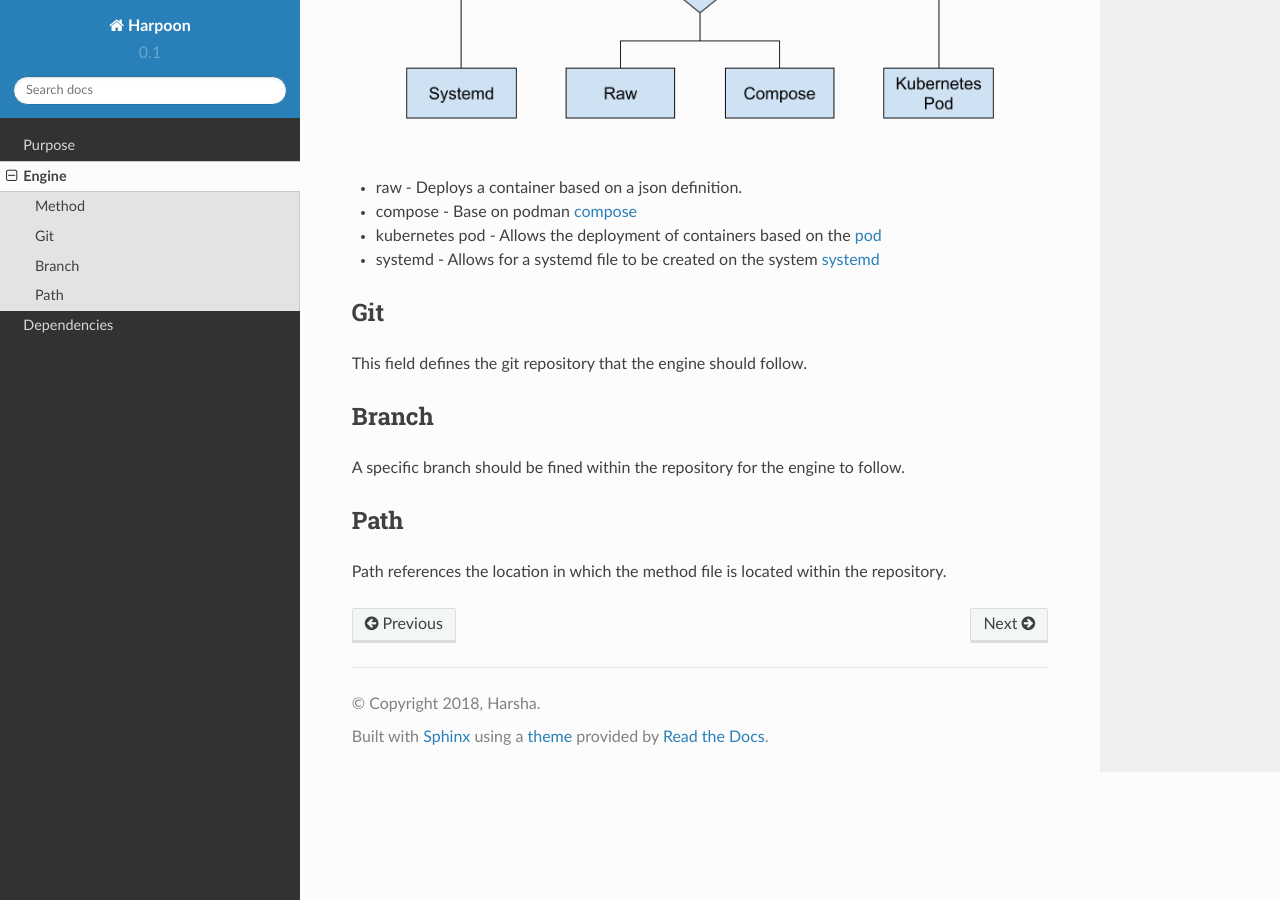
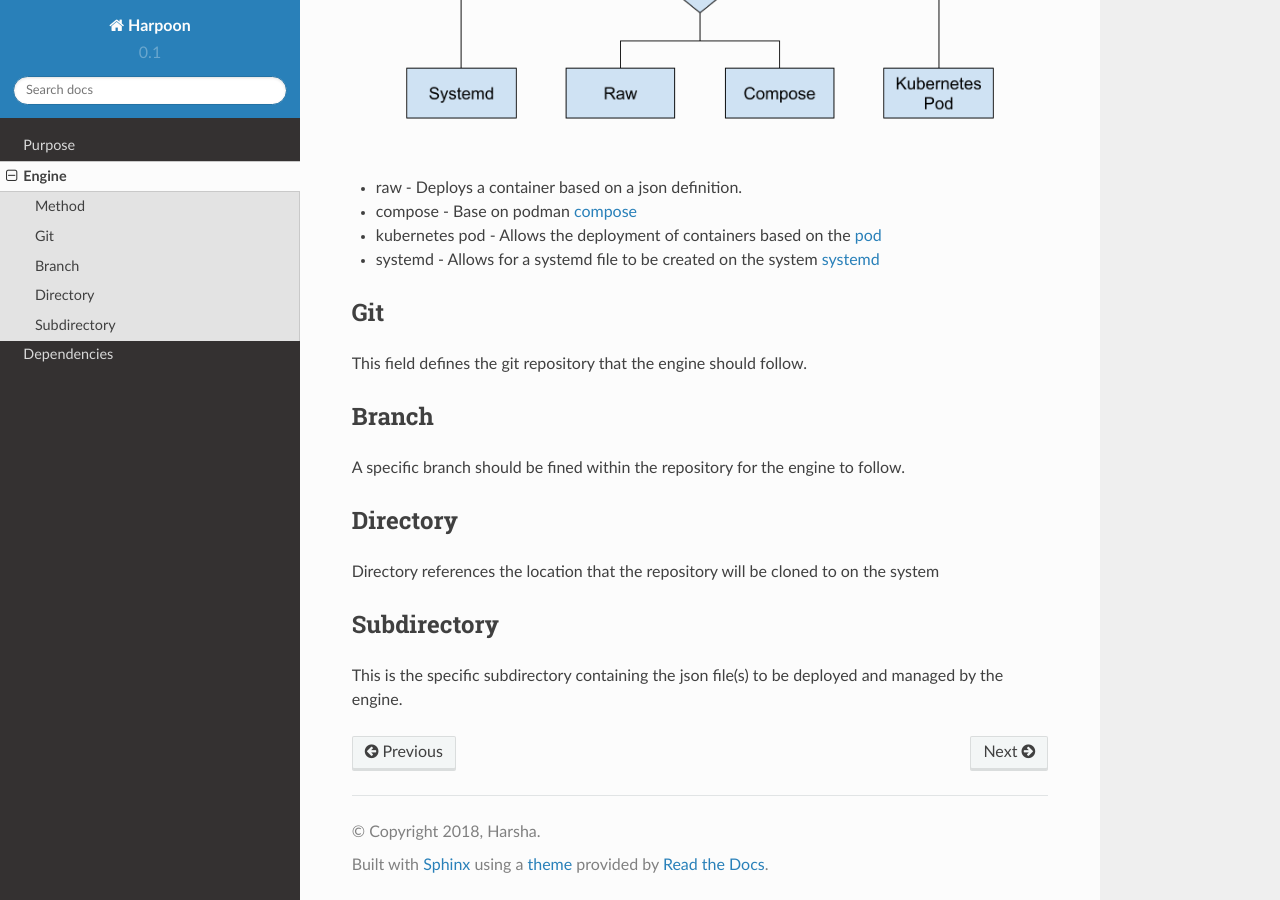
Before and after one commit to containers/fetchit, a Sphinx documentation site: the page built from docs/engine.rst, in a window 1280 px wide and 900 px high, scrolled down 1387 px. Built offline with Sphinx 7.4.7 and the Read the Docs theme 2.0.0, drawn with Linux system fonts in a browser that asks for light colours.

Commit message:
current values
Signed-off-by: Ryan Cook <rcook@redhat.com>

```diff
--- a/docs/engine.rst
+++ b/docs/engine.rst
@@ -34,6 +36,11 @@ Branch
 A specific branch should be fined within the repository for the engine to follow.
 
 
-Path
-----
-Path references the location in which the method file is located within the repository.
+Directory
+---------
+Directory references the location that the repository will be cloned to on the system
+
+
+Subdirectory
+------------
+This is the specific subdirectory containing the json file(s) to be deployed and managed by the engine.
```
Also changed, not shown: other parts of docs/engine.rst (+6 -4 lines).
